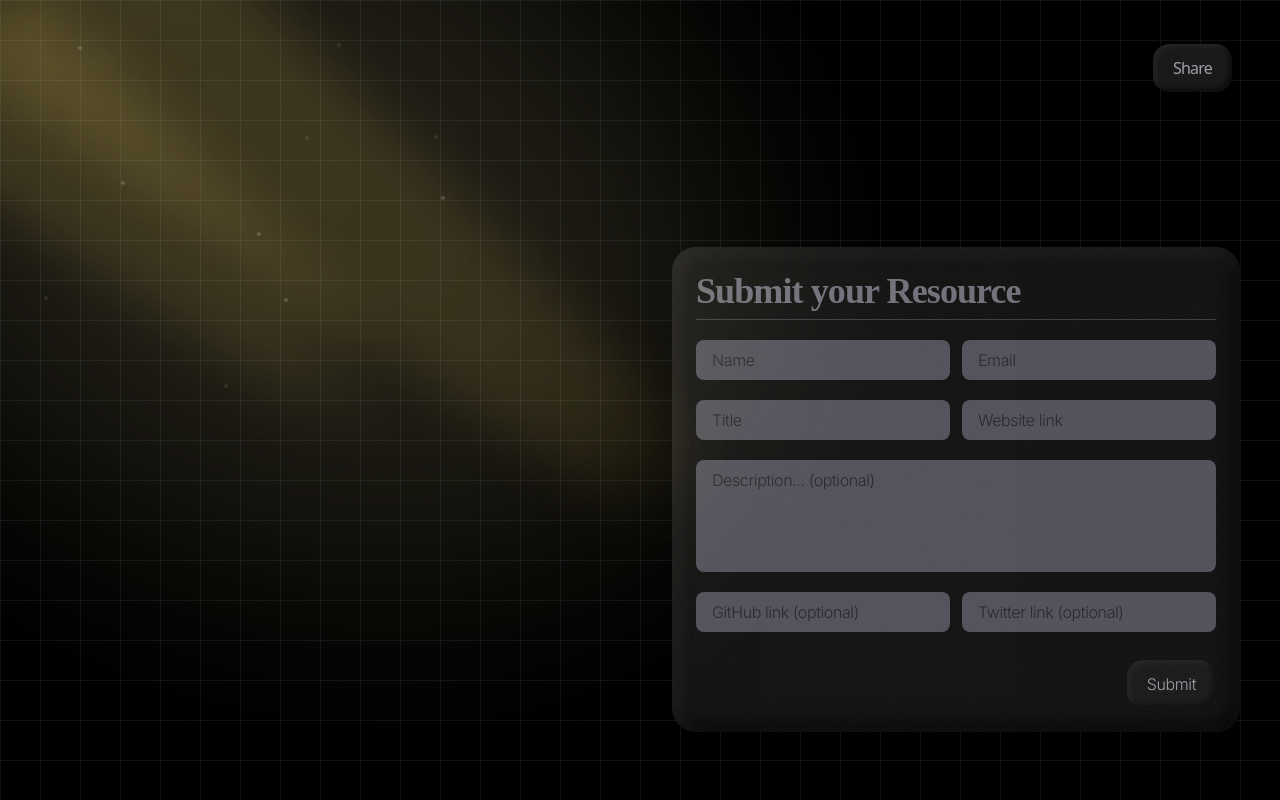
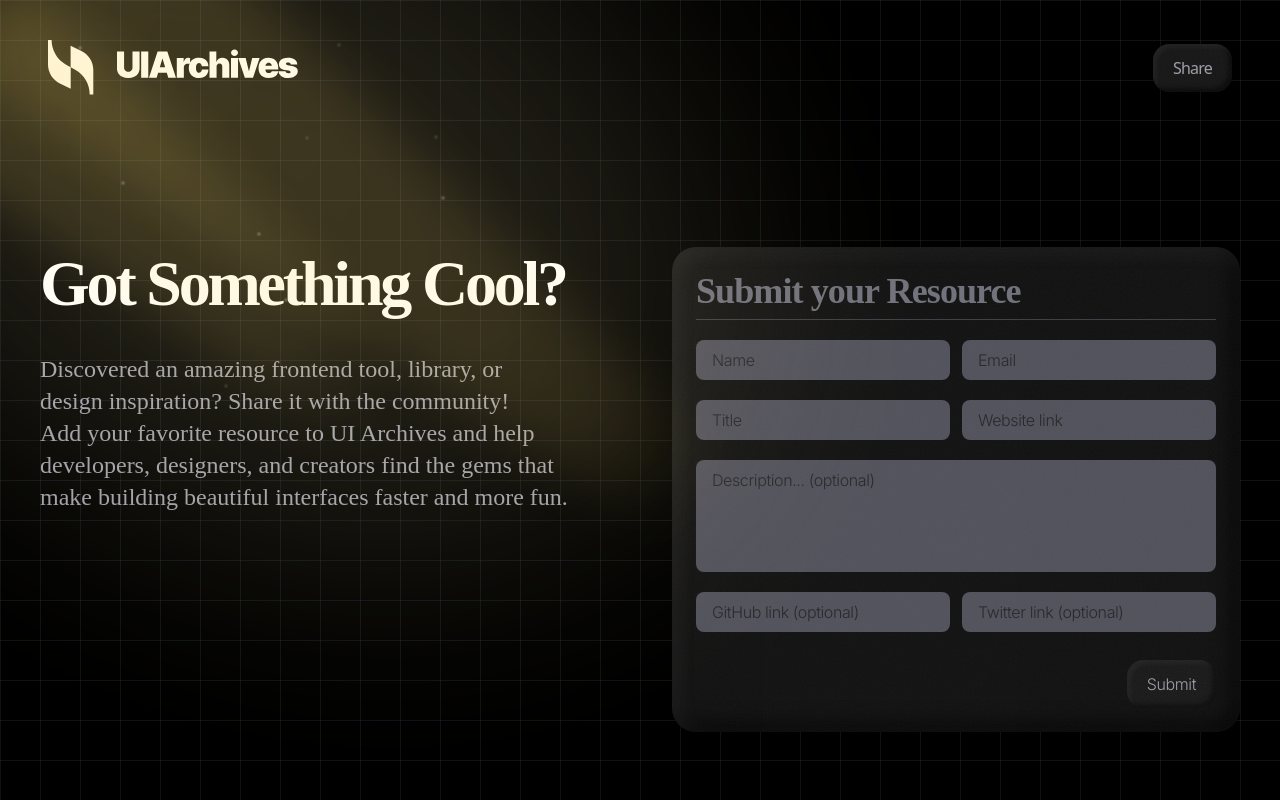
Before and after one commit to Malay146/UIArchives, a Next.js app: page /add-resource in a window 1280 px wide. Built offline with nearby package versions, Linux system fonts and the light colour scheme; no server answers; a web font is replaced by a local one.

Commit message:
-_- bg fixed

```diff
--- a/app/add-resource/page.tsx
+++ b/app/add-resource/page.tsx
@@ -77,7 +77,7 @@ const AddResourcePage = () => {
     <div className="w-full relative min-h-screen">
       {/* Black Basic Grid Background */}
       <div
-        className="fixed inset-0 h-full w-full min-h-screen bg-grid-responsive"
+        className="fixed inset-0 -z-10 h-full w-full min-h-screen bg-grid-responsive"
         style={{
           background: "#000000",
           backgroundImage: `
```
